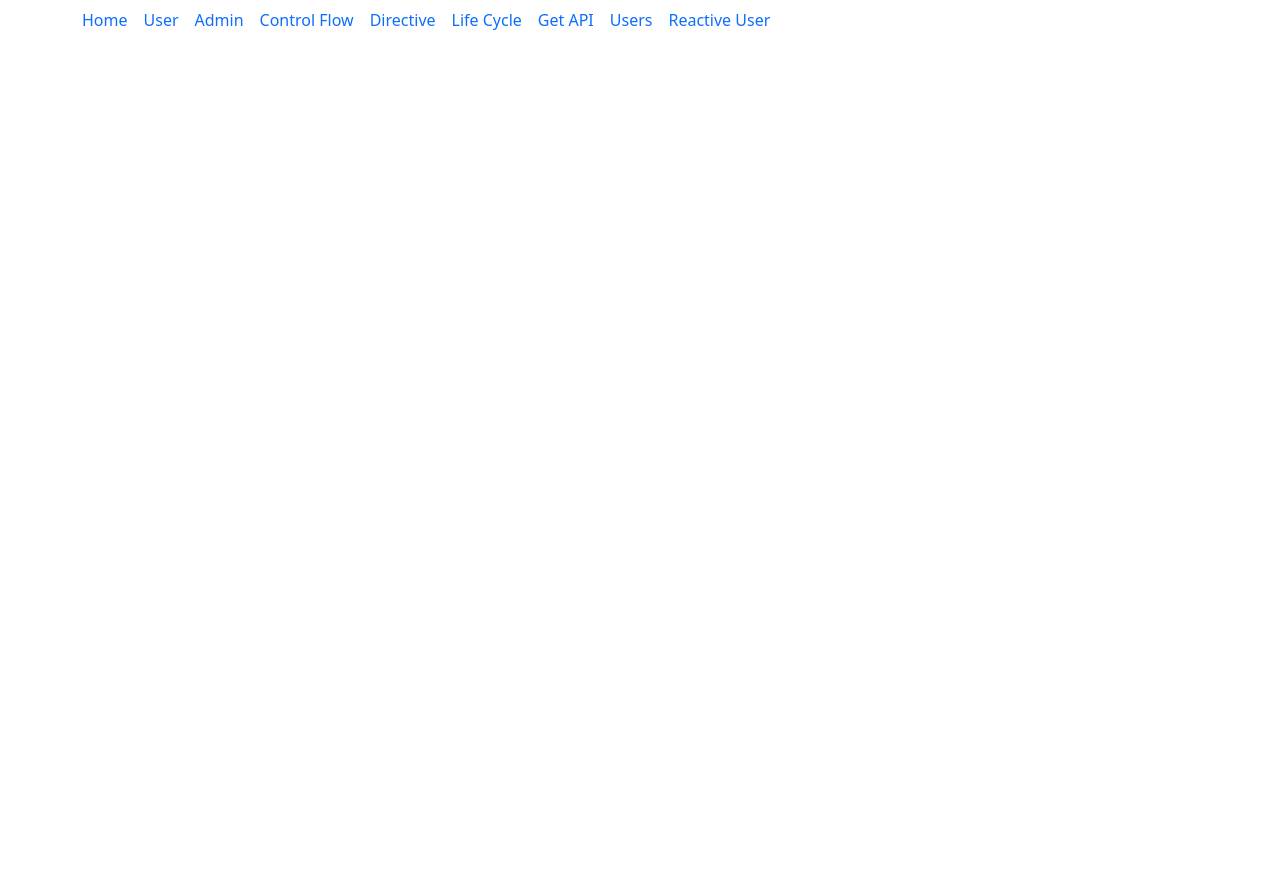
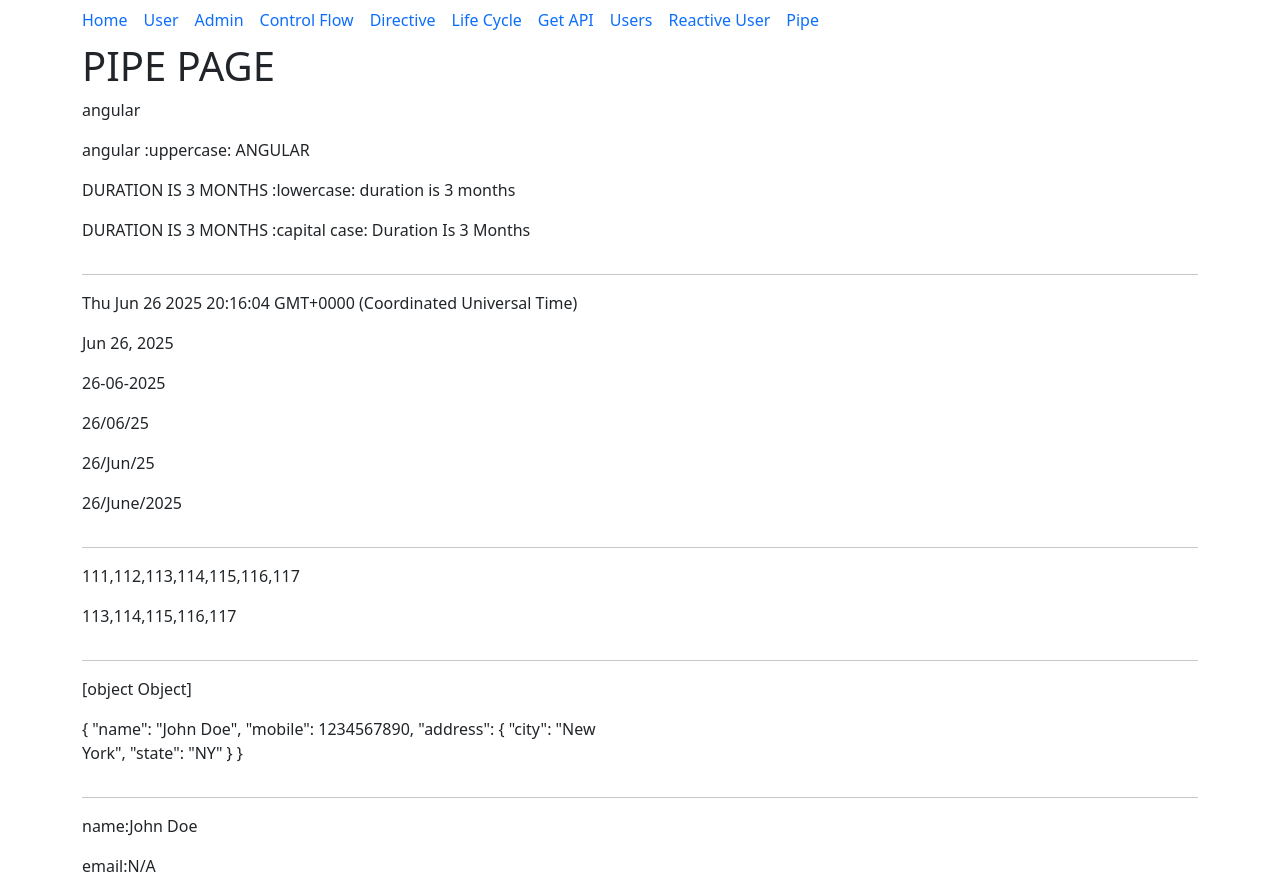
Before and after one commit to smakicp00/angular-app, an Angular app: page /pipe in a window 1280 px wide. Before the commit this address led to /. Before the commit the page ends 800 px from the top, so only its background shows below. Built offline with nearby package versions, Linux system fonts and the light colour scheme.

Commit message:
Custom Pipe(PipeEx Component) NaPipe (pipes)

```diff
--- a/src/app/app.html
+++ b/src/app/app.html
@@ -28,6 +28,9 @@
   <li class="nav-item">
     <a class="nav-link" routerLink="reactive-user">Reactive User</a>
   </li>
+  <li class="nav-item">
+    <a class="nav-link" routerLink="pipe">Pipe</a>
+  </li>
 </ul>
 
 <router-outlet>
--- a/src/app/app.routes.ts
+++ b/src/app/app.routes.ts
@@ -7,6 +7,7 @@
 import { GetApi } from './components/get-api/get-api';
 import { Users } from './components/users/users';
 import { ReactiveUser } from './components/reactive-user/reactive-user';
+import { PipeEx } from './components/pipe-ex/pipe-ex';
 
 export const routes: Routes = [
     {
@@ -41,4 +42,8 @@
         path: 'reactive-user',
         component: ReactiveUser
     },
+    {
+        path: 'pipe',
+        component: PipeEx
+    },
 ];
--- /dev/null
+++ b/src/app/components/pipe-ex/pipe-ex.html
@@ -0,0 +1,45 @@
+<h1>PIPE PAGE</h1>
+
+<div class="row">
+    <div class="col-6">
+        <p>{{courseName()}}</p>
+        <p>{{courseName()}} :uppercase: {{courseName() | uppercase }}</p>
+        <p>{{courseDuration()}} :lowercase: {{courseDuration() | lowercase }}</p>
+        <p>{{courseDuration()}} :capital case: {{courseDuration() | titlecase }}</p>
+    </div>
+</div>
+<hr>
+<div class="row">
+    <div class="col-6">
+        <p>{{currentDate()}}</p>
+        <p>{{currentDate() | date }}</p>
+        <p>{{currentDate() | date:'dd-MM-yyyy' }}</p>
+        <p>{{currentDate() | date:'dd/MM/yy' }}</p>
+        <p>{{currentDate() | date:'dd/MMM/yy' }}</p>
+        <p>{{currentDate() | date:'dd/MMMM/yyyy' }}</p>
+    </div>
+</div>
+<hr>
+<div class="row">
+    <div class="col-6">
+        <p>{{rollNoList()}}</p>
+        <p>{{rollNoList() | slice:2 }}</p>
+    </div>
+</div>
+<hr>
+<div class="row">
+    <div class="col-6">
+       <p>{{studentObj()}}</p>
+       <p>{{studentObj() | json }}</p>
+
+    </div>
+</div>
+<hr>
+<div class="row">
+    <div class="col-6">
+       <p>name:{{studentObj().name | na }}</p>
+       <p>email:{{studentObj().email | na}}</p>
+
+
+    </div>
+</div>
--- /dev/null
+++ b/src/app/components/pipe-ex/pipe-ex.ts
@@ -0,0 +1,29 @@
+import { DatePipe, JsonPipe, LowerCasePipe, SlicePipe, TitleCasePipe, UpperCasePipe } from '@angular/common';
+import { Component, signal } from '@angular/core';
+import { NaPipe } from '../../pipes/na-pipe';
+
+@Component({
+  selector: 'app-pipe-ex',
+  imports: [SlicePipe,UpperCasePipe,LowerCasePipe,TitleCasePipe, DatePipe, JsonPipe, NaPipe],
+  templateUrl: './pipe-ex.html',
+  styleUrl: './pipe-ex.css'
+})
+export class PipeEx {
+
+  courseName = signal<string>('angular');
+  courseDuration = signal<string>('DURATION IS 3 MONTHS');
+
+  currentDate = signal<Date>(new Date());
+
+  rollNoList = signal<number[]>([111,112,113,114,115,116,117]);
+
+  studentObj = signal<any>({
+    name: 'John Doe',
+    mobile: 1234567890,
+    address:{
+      city: 'New York',
+      state: 'NY',
+    }
+  });
+
+}
--- /dev/null
+++ b/src/app/pipes/na-pipe.ts
@@ -0,0 +1,17 @@
+import { Pipe, PipeTransform } from '@angular/core';
+
+@Pipe({
+  name: 'na'
+})
+export class NaPipe implements PipeTransform {
+
+  transform(value:any): unknown {
+    if (value !== null && value !== undefined && value !== '') {
+      return value;
+    }
+    else{
+      return 'N/A';
+    }
+  }
+
+}
```
Also changed, not shown: src/app/components/pipe-ex/pipe-ex.css (added), 2 other files (tests, documents, lock files or other folders).
